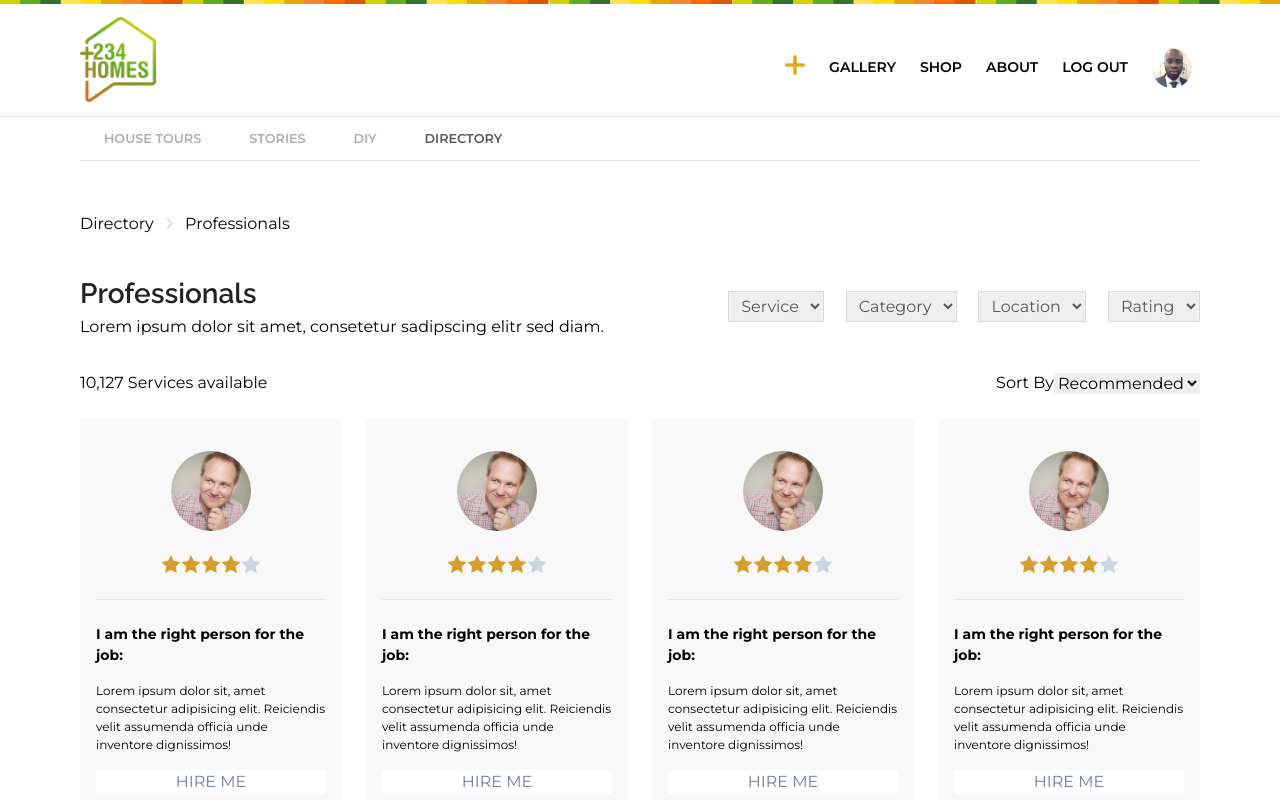
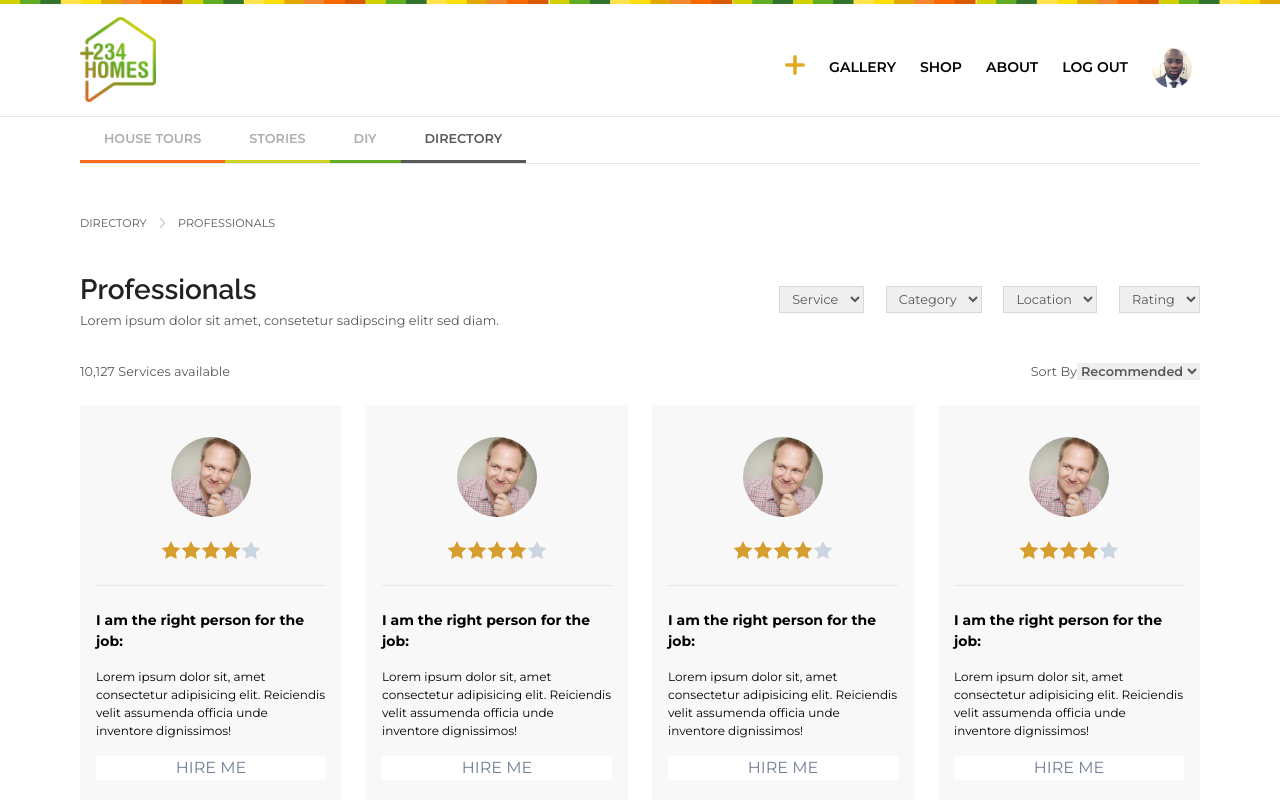
Before and after one commit to CJMaxwell/234HomesFrontend, a Next.js app: page /professionals in a window 1280 px wide. Shown: the top 800 px of the page. Built offline with nearby package versions, Linux system fonts and the light colour scheme.

Commit message:
Modified professionals

```diff
--- a/components/templates/Professionals.tsx
+++ b/components/templates/Professionals.tsx
@@ -19,12 +19,20 @@ const Wrapper = styled.div`
   .breadcrumb {
     margin-top: 3.175rem;
     margin-bottom: 2.35rem;
+    color: ${({ theme }) => theme.colors.gray5};
+    font-size: 0.7rem;
+    text-transform: uppercase;
   }
   .listing li {
-    padding-right: 3rem;
     font-size: 0.8rem;
     color: ${({ theme }) => theme.colors.gray11};
     font-weight: 600;
+    display: inline-block;
+    padding: 0.75rem 1.5rem;
+
+    /* &:not(:first-child) {
+      padding: 0 1.5rem;
+    } */
   }
   .listing li.active {
     color: ${({ theme }) => theme.colors.gray5}
@@ -34,12 +42,31 @@ const Wrapper = styled.div`
     select {
       border: 1px solid ${({ theme }) => theme.colors.gray17};
       padding: 0.25rem 0.5rem;
+      font-size: 0.8rem;
     }
     select:not(:last-child) {
       margin-right: 1.35rem;
     }
   }
-
+  .desc, .search-result, .sort-by,.recommended {
+    font-size: 0.8rem;
+    color: ${({ theme }) => theme.colors.gray5}
+  }
+  .recommended {
+    font-weight: 600;
+  }
+  .house-tours{
+    border-bottom: 3px solid ${({ theme }) => theme.colors.orange1};
+  }
+  .stories {
+    border-bottom: 3px solid ${({ theme }) => theme.colors.yellow1};
+  }
+  .diy {
+    border-bottom: 3px solid ${({ theme }) => theme.colors.green1};
+  }
+  .directory {
+    border-bottom: 3px solid ${({ theme }) => theme.colors.gray5};
+  }
 `;
 
 const Professionals = () => {
@@ -51,12 +78,12 @@ const Professionals = () => {
       <img src="/img/color-pattern.png" alt="+234Homes Colour pattern" />
       <ProfileNavbar />
       <hr />
-      <div className="general-padding">
-        <ul className="border-b border-gray-300 flex items-center listing uppercase py-3">
-          <li className="pl-6">House Tours</li>
-          <li>Stories</li>
-          <li>DIY</li>
-          <li className="active">Directory</li>
+      <div className="general-padding container mx-auto mb-48">
+        <ul className="border-b border-gray-300 flex items-center listing uppercase">
+          <li className="pl-6 house-tours h-full">House Tours</li>
+          <li className="stories">Stories</li>
+          <li className="diy">DIY</li>
+          <li className="directory active">Directory</li>
         </ul>
         <ul className="breadcrumb flex items-center">
           <li>Directory</li>
@@ -68,7 +95,7 @@ const Professionals = () => {
         <section className="flex justify-between items-center">
           <div>
             <h1 className="heading">Professionals</h1>
-            <p>Lorem ipsum dolor sit amet, consetetur sadipscing elitr sed diam.</p>
+            <p className="desc">Lorem ipsum dolor sit amet, consetetur sadipscing elitr sed diam.</p>
           </div>
           <div className="filter">
             <select>
@@ -90,15 +117,23 @@ const Professionals = () => {
           </div>
         </section>
         <div className="flex justify-between items-center mt-8 mb-6">
-          <p>10,127 Services available</p>
+          <p className="search-result">10,127 Services available</p>
           <div className="flex items-center">
-            <span>Sort By</span>
-            <select>
+            <span className="sort-by">Sort By</span>
+            <select className="recommended">
               <option value="Recommended">Recommended</option>
             </select>
           </div>
         </div>
         <section className="grid grid-cols-4 gap-6">
+          <ProfessionalCard />
+          <ProfessionalCard />
+          <ProfessionalCard />
+          <ProfessionalCard />
+          <ProfessionalCard />
+          <ProfessionalCard />
+          <ProfessionalCard />
+          <ProfessionalCard />
           <ProfessionalCard />
           <ProfessionalCard />
           <ProfessionalCard />
```
